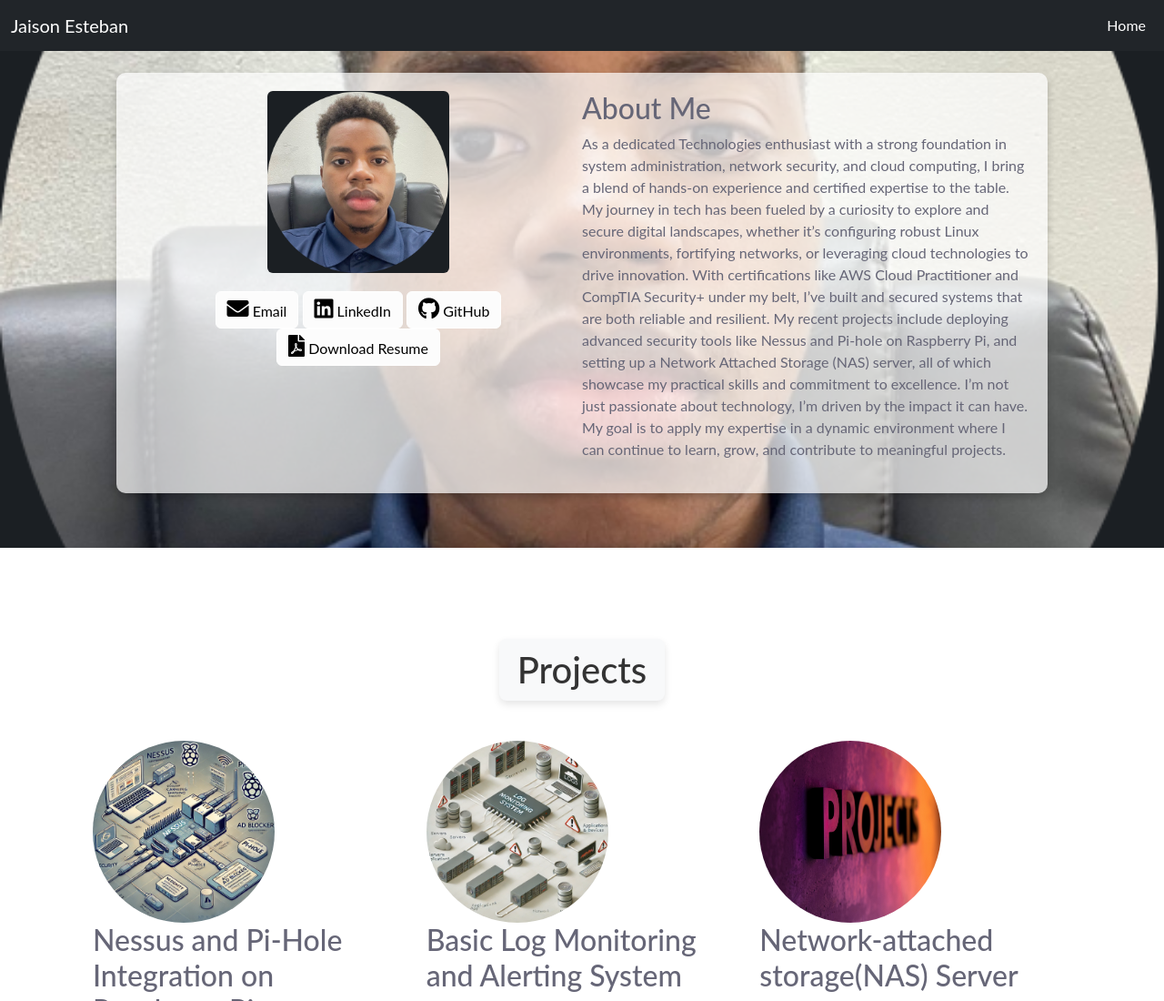
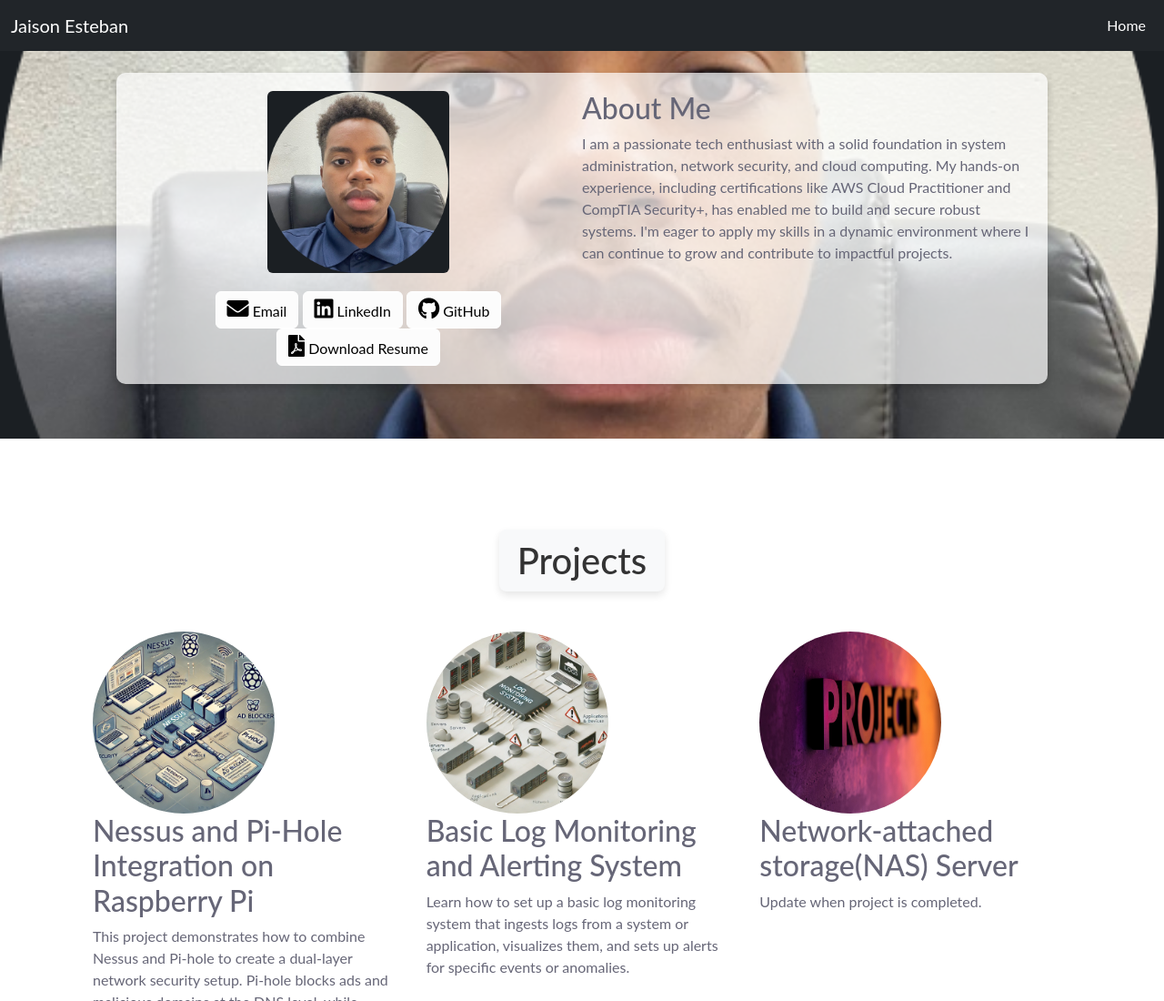
Before and after one commit to JaisonEsteban/JaisonEsteban, a website: page index.html in a window 1280 px wide. Shown: the top 1100 px of the page at 91% size. Drawn offline with nearby package versions, Linux system fonts and the light colour scheme; files whose address does not match are found by name.

Commit message:
Update index.html

```diff
--- a/index.html
+++ b/index.html
@@ -49,9 +49,9 @@
             </div>
             <div class="right-section">
                 <h2>About Me</h2>
-                <p>As a dedicated Technologies enthusiast with a strong foundation in system administration, network security, and cloud computing, I bring a blend of hands-on experience and certified expertise to the table. My journey in tech has been fueled by a curiosity to explore and secure digital landscapes, whether it’s configuring robust Linux environments, fortifying networks, or leveraging cloud technologies to drive innovation.
-With certifications like AWS Cloud Practitioner and CompTIA Security+ under my belt, I’ve built and secured systems that are both reliable and resilient. My recent projects include deploying advanced security tools like Nessus and Pi-hole on Raspberry Pi, and setting up a Network Attached Storage (NAS) server, all of which showcase my practical skills and commitment to excellence.
-I’m not just passionate about technology, I’m driven by the impact it can have. My goal is to apply my expertise in a dynamic environment where I can continue to learn, grow, and contribute to meaningful projects.</p>
+                <p>I am a passionate tech enthusiast with a solid foundation in system administration, network security, and cloud computing.
+                    My hands-on experience, including certifications like AWS Cloud Practitioner and CompTIA Security+, has enabled me to build and secure robust systems.
+                    I'm eager to apply my skills in a dynamic environment where I can continue to grow and contribute to impactful projects.</p>
             </div>
         </div>
     </section>
```
